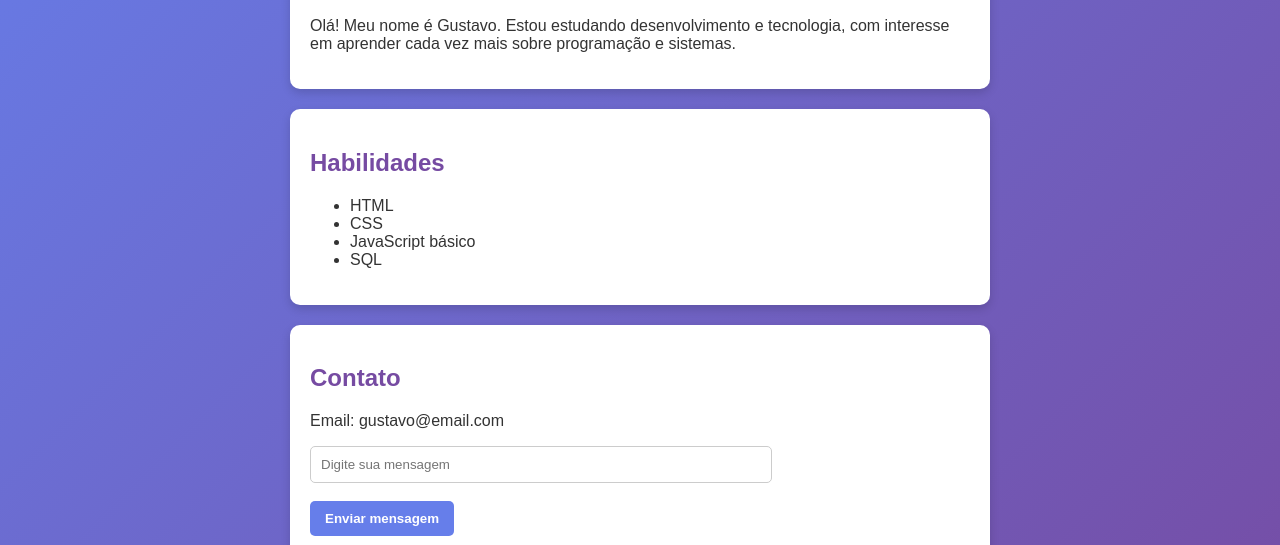
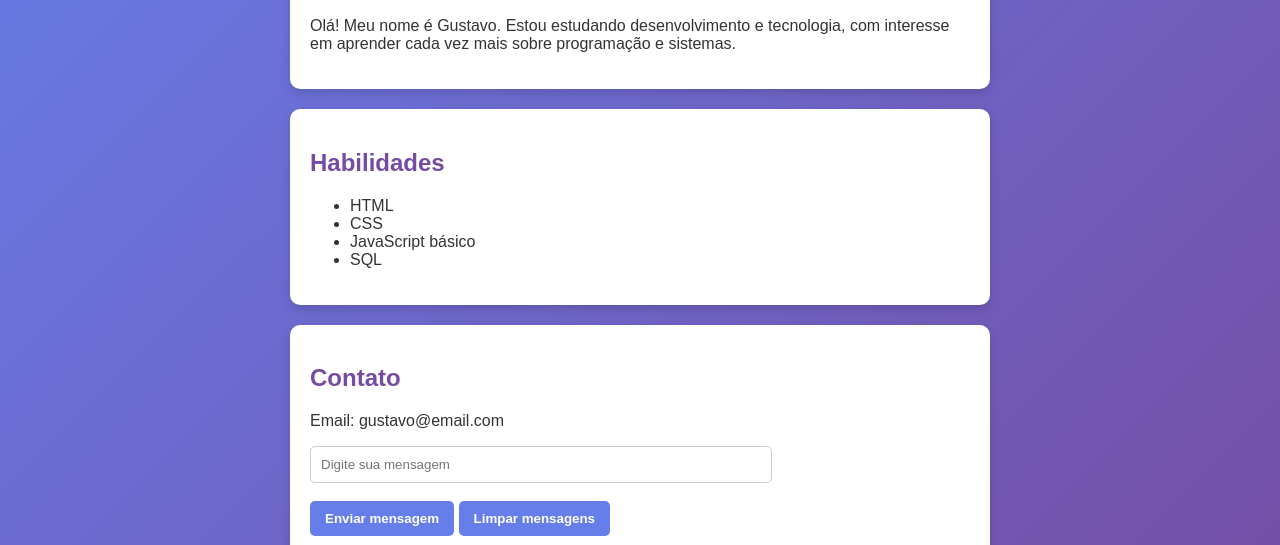
Before and after one commit to Gustavomullersouza/Atividade01Deveops, a plain HTML site: page index.html in a window 1280 px wide. Shown: the part 255-800 px from the top of the page. Drawn offline with Linux system fonts and the light colour scheme.

Commit message:
Adicionado botão para limpar mensagens e resetar contador

```diff
--- a/index.html
+++ b/index.html
@@ -35,6 +35,7 @@
       <input type="text" id="mensagemInput" placeholder="Digite sua mensagem">
       <br><br>
       <button onclick="mostrarMensagem()">Enviar mensagem</button>
+      <button onclick="limpar()">Limpar mensagens</button>
 
       <p id="msg"></p>
       <p id="contador">Mensagens enviadas: 0</p>
--- a/script.js
+++ b/script.js
@@ -20,3 +20,9 @@ function mostrarMensagem() {
 
   document.getElementById("mensagemInput").value = "";
 }
+function limpar() {
+  document.getElementById("msg").innerText = "";
+  document.getElementById("contador").innerText = "Mensagens enviadas: 0";
+  document.getElementById("mensagemInput").value = "";
+  totalMensagens = 0;
+}
```
